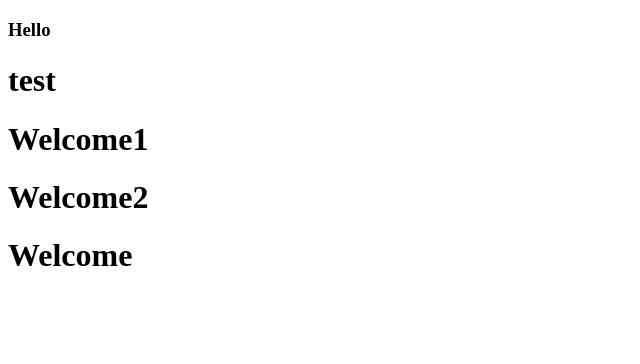
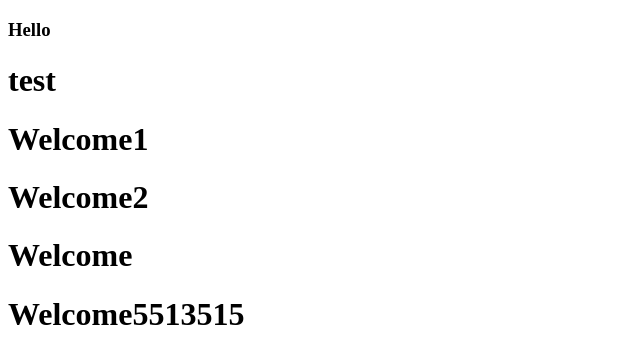
Before and after one commit to data9online/home, a plain HTML site: page index.html in a window 1280 px wide. Shown: the whole page, without its empty margins (0-640 px from the left). Drawn offline with Linux system fonts and the light colour scheme.

Commit message:
add index

```diff
--- a/index.html
+++ b/index.html
@@ -9,5 +9,6 @@
 <h1>Welcome1</h1>
 <h1>Welcome2</h1>
 <h1>Welcome</h1>
+<h1>Welcome5513515</h1>
 </body>
 </html>
```
